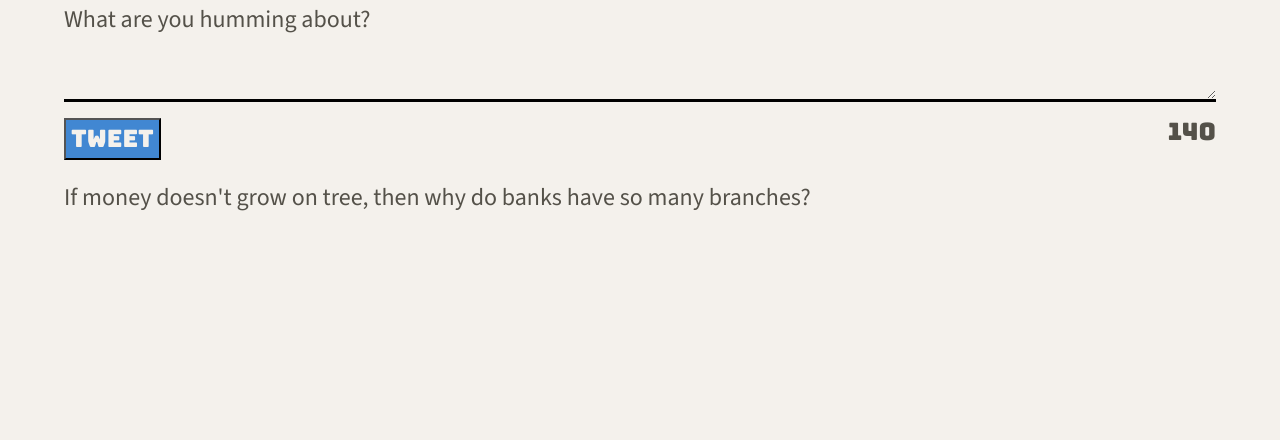
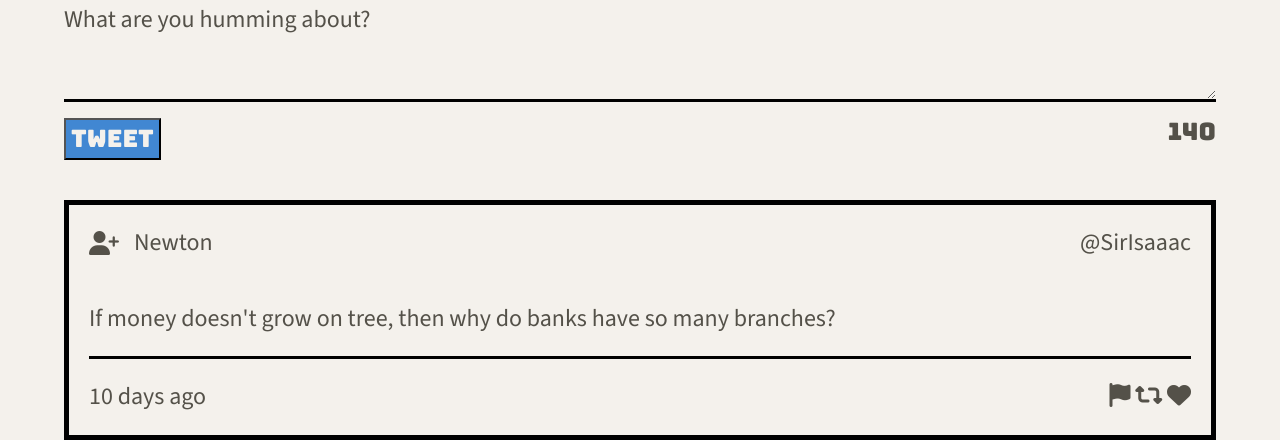
Before and after one commit to PeterDevelops/tweeter, a website: page public/index.html in a window 1280 px wide. Shown: the part 534-974 px from the top of the page. Before the commit the page ends 800 px from the top, so only its background shows below. Drawn offline with nearby package versions, Linux system fonts and the light colour scheme.

Commit message:
Added html structure and flexbox to the article section

```diff
--- a/public/index.html
+++ b/public/index.html
@@ -20,6 +20,7 @@
     <link rel="stylesheet" href="/styles/nav.css" type="text/css">
     <link rel="stylesheet" href="/styles/header.css" type="text/css">
     <link rel="stylesheet" href="/styles/new-tweet.css" type="text/css">
+    <link rel="stylesheet" href="/styles/tweet.css" type="text/css">
 
     <!-- External JS -->
     <script src="https://ajax.googleapis.com/ajax/libs/jquery/3.4.1/jquery.min.js"></script>
@@ -58,7 +59,7 @@
 
     <!-- Page-specific (main) content here -->
     <!-- Main container holds our forms and pre made tweets -->
-    <main class="container">
+    <main class="main-container">
 
       <section class="new-tweet">
         <form method="POST" action="/tweets/"> <!-- Method attribute specifies HOW to send data, and action is WHERE that data is sent -->
@@ -74,14 +75,27 @@
         </form>
       </section>
 
-      <article class="article-container">
-        <header></header>
+      <article>
+        <header class="article-header">
 
-        <div>
+          <div class="article-user">
+          <i class="fa-solid fa-user-plus"></i>
+          <p>Newton</p>
+        </div>
+
+          <p>@SirIsaaac</p>
+        </header>
+
+        <div class="tweet-section">
           <p>If money doesn't grow on tree, then why do banks have so many branches?</p>
         </div>
 
-        <footer></footer>
+        <footer class="article-footer">
+          <p>10 days ago<p>
+          <i class="fa-solid fa-flag"></i>
+          <i class="fa-solid fa-retweet"></i>
+          <i class="fa-solid fa-heart"></i>
+        </footer>
       </article>
 
     </main>
--- a/public/styles/layout.css
+++ b/public/styles/layout.css
@@ -25,7 +25,7 @@ body {
   * Additional CSS can be defined below or in other CSS files, as per instructions
   */
 
-  .container {
+  .main-container {
     width: 90%;
     margin: 0 auto;
     background-color: inherit;
--- a/public/styles/tweet.css
+++ b/public/styles/tweet.css
@@ -1,3 +1,28 @@
-.article-container {
-  border: 20px solid black;
+article {
+  border: 5px solid black;
+  margin-top: 40px;
+  padding: 0 20px;
 }
+
+header div.article-user {
+  display: flex;
+  align-items: center;
+}
+
+header.article-header {
+  display: flex;
+  justify-content: space-between;
+}
+
+article header p {
+  padding-left: 15px;
+}
+
+article div.tweet-section {
+  border-bottom: 3px solid black;
+}
+
+article footer.article-footer {
+  display: flex;
+  justify-content: space-between;
+}
```
